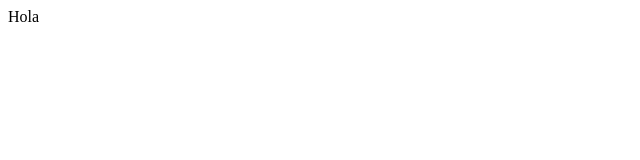
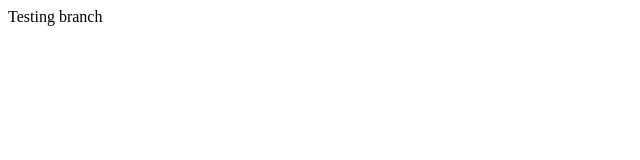
Before and after one commit to macaroni-app/macaroni-system-front, a React (Vite) app: page / in a window 1280 px wide. Shown: the top 160 px of the page, without its empty margins (0-640 px from the left). Built offline with nearby package versions, Linux system fonts and the light colour scheme.

Commit message:
testing branch

```diff
--- a/src/App.tsx
+++ b/src/App.tsx
@@ -1,7 +1,7 @@
 function App(): JSX.Element {
   return (
     <>
-      <div>Hola</div>
+      <div>Testing branch</div>
     </>
   )
 }
```
